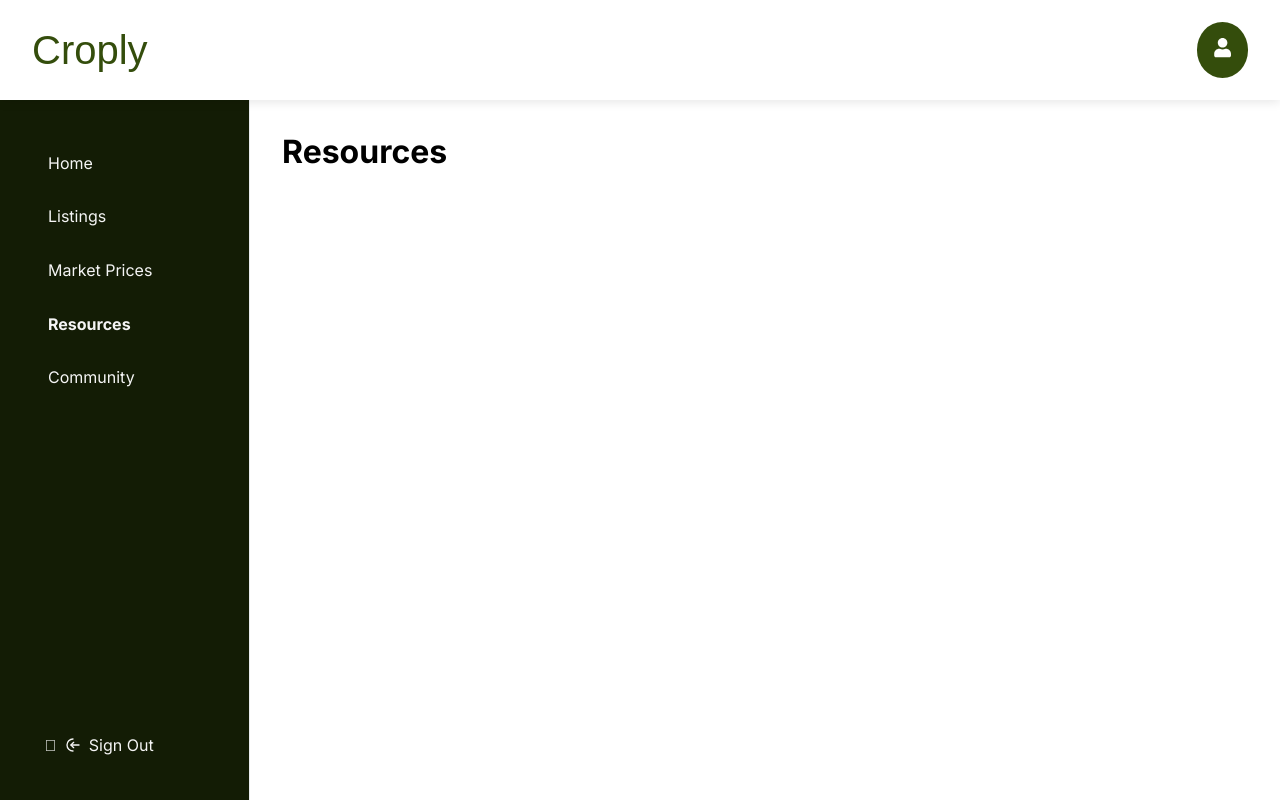
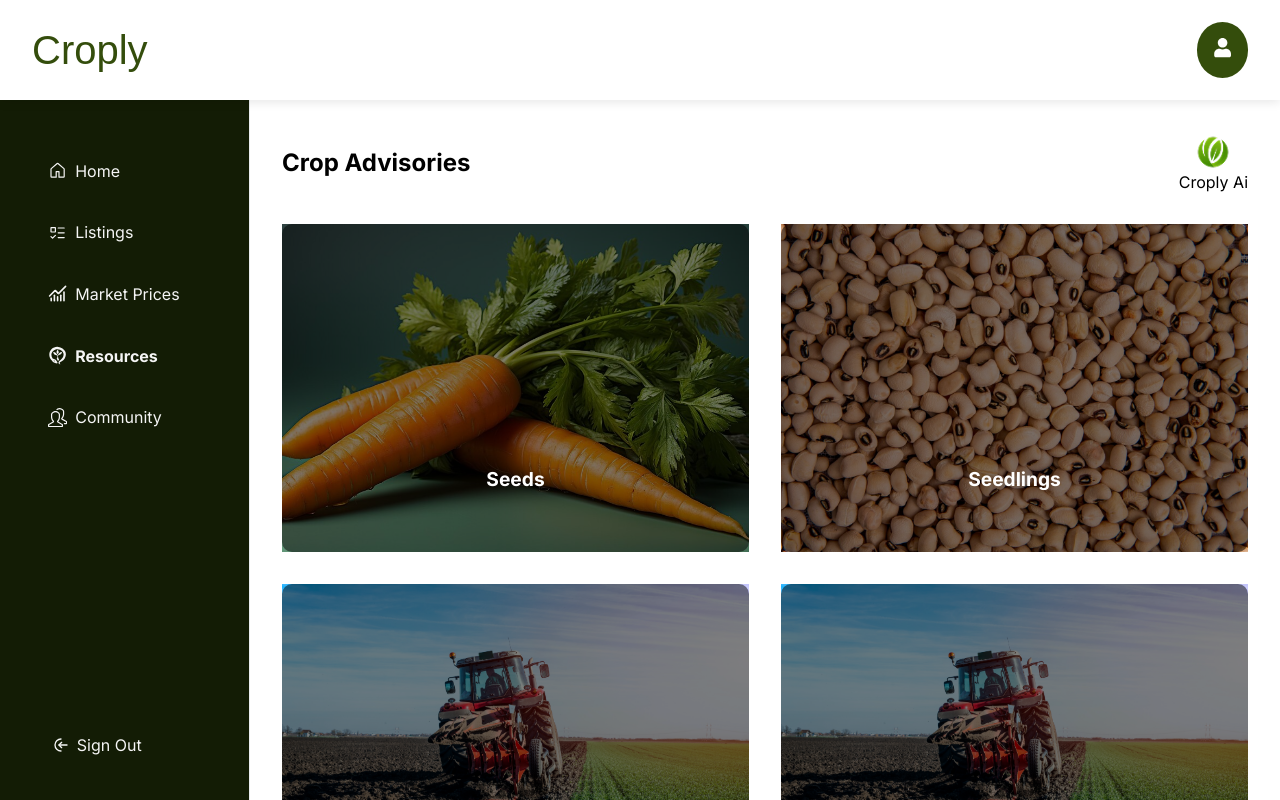
Before and after one commit to mmanueljoe/croply, a React (Vite) app: page /farmer/dashboard/resources in a window 1280 px wide. Shown: the top 800 px of the page. Built offline with nearby package versions, Linux system fonts and the light colour scheme; a web font is replaced by a local one.

Commit message:
added farmer resources page

```diff
--- a/src/App.jsx
+++ b/src/App.jsx
@@ -12,6 +12,7 @@ import LearnMore from './pages/LearnMore/LearnMore';
 import BuyerHome from './pages/BuyerHome/BuyerHome';
 import BuyerMarketplace from './pages/BuyerMarketplace/BuyerMarketplace';
 import FarmerListing from './pages/FarmerListing/FarmerListing';
+import FarmerResources from './pages/FarmerResources/FarmerResources';
 
 function App() {
   return (
@@ -34,7 +35,7 @@ function App() {
               <Route index element={<FarmerHome />} />
               <Route path="listings" element={<FarmerListing />} />
               <Route path="market-prices" element={<h1>Market Prices</h1>} />
-              <Route path="resources" element={<h1>Resources</h1>} />
+              <Route path="resources" element={<FarmerResources />} />
               <Route path="community" element={<h1>Community</h1>}/>
             </Route>
 
--- a/src/components/BuyerDashboard/BuyerDashboard.css
+++ b/src/components/BuyerDashboard/BuyerDashboard.css
@@ -65,21 +65,28 @@
   padding: 0;
   margin: 0;
 }
+
 .bu-sidebar-nav li{
-  margin: 0.75rem 0;
+  margin: 1rem 0;
 }
 
 .bu-sidebar-nav a{
   color: var(--text);
   text-decoration: none;
-  padding: 1rem;
+  padding: 1rem 0;
   border-radius: 6px;
   transition: all 0.2s ease;
-  display: block;
+  display: flex;
+  align-items: center;
   font-size: 1.2rem;
 }
 
-.bu-sidebar-nav a.active{
+.bu-icon{
+  margin-right: 0.5rem;
+  font-size: 1.2rem;
+}
+
+.bu-sidebar-nav a.active, .bu-icon.active{
   font-weight: bold;
 }
 
--- a/src/components/FarmerDashboard/FarmerDashboard.css
+++ b/src/components/FarmerDashboard/FarmerDashboard.css
@@ -85,11 +85,12 @@
 }
 
 .fa-sidebar-nav li {
-  margin: 0.5rem 0;
+  margin: 1rem 0;
 }
 
 .fa-sidebar-nav a{
-  display: block;
+  display: flex;
+  align-items: center;
   padding: 0.8rem 1rem;
   text-decoration: none;
   color: var(--light-bg);
@@ -97,14 +98,22 @@
   transition: all 0.2s ease;
 }
 
+.fa-icon{
+  margin-right: 0.5rem;
+  font-size: 1.2rem;
+  font-weight: bold;
+}
+
 /* Active Link Styling */
-.fa-sidebar-nav a.active{
+.fa-sidebar-nav a.active, .fa-icon.active{
   font-weight: bold;
 }
 
 .fa-sidebar-nav a:hover:not(.active){
   background-color: rgba(255,255,255,0.1);
 }
+
+
 
 
 /* content area */
@@ -130,6 +139,10 @@
   border: none;
   color: var(--light-bg);
   cursor: pointer;
+}
+
+.fa-sign-out::before{
+  content: "";
 }
 
 .fa-sign-out:hover{
--- a/src/components/FarmerDashboard/FarmerDashboard.jsx
+++ b/src/components/FarmerDashboard/FarmerDashboard.jsx
@@ -10,12 +10,27 @@ import {
   FaUsers,
   // FaSignOutAlt
 } from 'react-icons/fa';
+import { SlPeople } from "react-icons/sl";
+import { GiPlantsAndAnimals } from "react-icons/gi";
+import { LuChartNoAxesCombined } from "react-icons/lu";
+import { GoTasklist } from "react-icons/go";
+import { GoHome } from "react-icons/go";
 import { TbArrowLeftToArc } from "react-icons/tb";
 import ProfileModal from '../ProfileModal/ProfileModal';
+import SignOutModalFarmer from '../SignOutModalFarmer/SignOutModalFarmer';
+import { useNavigate } from 'react-router-dom';
 
 const FarmerDashboard = () => {
   const [isMobile, setIsMobile] = useState(false);
   const [isProfileOpen, setProfileOpen] = useState(false);
+  const [isModalOpen, setModalOpen] = useState(false);
+
+  const navigateToHome = useNavigate();
+
+  const handleSignOut = () => {
+    navigateToHome('/');
+    setModalOpen(false);
+  };
 
   useEffect(() => {
     const checkMobile = () => setIsMobile(window.innerWidth <= 768);
@@ -39,7 +54,7 @@ const FarmerDashboard = () => {
       {!isMobile && (
         <nav className="fa-dashboard-nav">
           <div className="fa-nav-left">
-            <Link to='' className='fa-logo-link'>
+            <Link to='/farmer/dashboard' className='fa-logo-link'>
               <span className="fa-logo">Croply</span>
             </Link>
           </div>
@@ -67,15 +82,28 @@ const FarmerDashboard = () => {
               <ul>
                 <li>
                   <NavLink to="" end className={({ isActive }) => isActive ? 'active' : ''}>
+                    <GoHome className='fa-home-icon fa-icon'/>
                     Home
                   </NavLink>
                 </li>
-                <li><NavLink to="listings">Listings</NavLink></li>
-                <li><NavLink to="market-prices">Market Prices</NavLink></li>
-                <li><NavLink to="resources">Resources</NavLink></li>
-                <li><NavLink to="community">Community</NavLink></li>
+                <li>
+                  <NavLink to="listings">
+                    <GoTasklist className='fa-list-icon fa-icon'/>
+                    Listings
+                  </NavLink>
+                </li>
+                <li><NavLink to="market-prices"> <LuChartNoAxesCombined className='fa-market-icon fa-icon'/> Market Prices</NavLink></li>
+                <li><NavLink to="resources">
+                  <GiPlantsAndAnimals className='fa-resources-icon fa-icon'/>
+                  Resources
+                </NavLink></li>
+                <li><NavLink to="community">
+                  <SlPeople className='fa-community-icon fa-icon' />
+                  Community
+                  </NavLink>
+                </li>
               </ul>
-              <button className="fa-sign-out">
+              <button className="fa-sign-out" onClick={() => setModalOpen(true)}>
                 <TbArrowLeftToArc className='fa-sign-icon'/>
                 Sign Out
               </button>
@@ -108,6 +136,12 @@ const FarmerDashboard = () => {
         isOpen={isProfileOpen}
         onClose={() => setProfileOpen(false)}
       />
+
+    <SignOutModalFarmer
+      isOpen={isModalOpen}
+      onClose={() => setModalOpen(false)}
+      onConfirm={handleSignOut}
+    />
     </div>
     </>
   )
--- a/src/components/SignOutModalBuyer/SignOutModalBuyer.css
+++ b/src/components/SignOutModalBuyer/SignOutModalBuyer.css
@@ -71,7 +71,7 @@
 .yes-btn {
   padding: 0.5rem 3rem;
   background: white;
-  border: 2px solid #033B77;
+  border: 2px solid #EF9D2E;
   border-radius: 10px;
   font-size: 1.5rem;
   font-weight: 400;
@@ -83,7 +83,7 @@
 /* Cancel Button */
 .cancel-btn {
   padding: 0.5rem 3rem;
-  background: #033B77;
+  background: #EF9D2E;
   border-radius: 10px;
   font-size: 1.5rem;
   font-weight: 400;
--- /dev/null
+++ b/src/data/farmerResources.js
@@ -0,0 +1,67 @@
+import assets from "../assets";
+
+const farmerResources = [
+    {
+        id:1,
+        title: "Seeds",
+        img: assets.carrot,
+    },
+    {
+        id: 2,
+        title: "Seedlings",
+        img: assets.beans,
+
+    },
+    {
+        id: 3,
+        title: "Machinery",
+        img: assets.tractor,
+    },
+    {
+        id: 4,
+        title: "Agro-Inputs",
+        img: assets.tractor,
+    },
+    {
+        id: 5,
+        title: "Cultivation Process",
+        img: assets.tractor,
+    },
+    {
+        id: 6,
+        title: "Crop Disease Solutions",
+        img: assets.tractor,
+    },
+    // {
+    //     id: 7,
+    //     title: "Market Prices",
+    //     img: assets.market,
+    // },
+    // {
+    //     id: 8,
+    //     title: "Soil Health",
+    //     img: assets.soil,
+    // },
+    // {
+    //     id: 9,
+    //     title: "Irrigation",
+    //     img: assets.irrigation,
+    // },
+    // {
+    //     id: 10,
+    //     title: "Crop Insurance",
+    //     img: assets.insurance,
+    // },
+    // {
+    //     id: 11,
+    //     title: "Machinery",
+    //     img: assets.machinery,
+    // },
+    // {
+    //     id: 12,
+    //     title: "Transport",
+    //     img: assets.transport,
+    // },
+];
+
+export default farmerResources;
--- /dev/null
+++ b/src/pages/FarmerResources/FarmerResources.css
@@ -0,0 +1,87 @@
+.fa-resources-header {
+  display: flex;
+  justify-content: space-between;
+  align-items: center;
+  margin-bottom: 2rem;
+}
+
+.fa-resources-header-ai{
+    display: flex;
+    flex-direction: column;
+}
+
+.fa-resources-header-ai a{
+    display: flex;
+    flex-direction: column;
+    align-items: center;
+    text-decoration: none;
+    color: #000;
+}
+
+.fa-resources-header-ai a img{
+    width: 40px;
+    height: 40px;
+}
+
+.fa-resources-items{
+    display: grid;
+    grid-template-columns: 1fr 1fr;
+    gap: 2rem;
+    margin-bottom: 1rem;
+    position: relative;
+}
+
+
+.fa-resources-item{
+    width: 100%;
+    height: 100%;
+    border-radius: 10px;
+}
+
+.fa-resources-items a{
+    text-decoration: none;
+    color: #000;
+    position: relative;
+    border-radius: 10px;
+    max-width: 800px;
+    display: block;
+}
+
+.fa-resources-item img{
+    width: 100%;
+    height: 100%;
+    object-fit: cover;
+    /* border-radius: 20px; */
+}
+
+.fa-resources-item P{
+    position: absolute;
+    color: #fff;
+    font-size: 1.2rem;
+    font-weight: 700;
+    left: 50%;
+    bottom: 15%;
+    transform: translate(-50%, -50%);
+    display: flex;
+    justify-content: center;
+    align-items: center;
+    text-align: center;
+}
+
+
+.fa-resources-item::before{
+    content: "";
+    background: rgba(0, 0, 0, 0.5);
+    /* z-index: 2; */
+    position: absolute;
+    width: 100%;
+    height: 100%;
+    border-radius: 10px;
+}
+
+
+@media only screen and (max-width: 768px){
+    .fa-resources-items{
+        grid-template-columns: 1fr;
+    }
+}
--- /dev/null
+++ b/src/pages/FarmerResources/FarmerResources.jsx
@@ -0,0 +1,35 @@
+import React from 'react';
+import "./FarmerResources.css";
+import assets from '../../assets';
+import { Link } from 'react-router-dom';
+import farmerResources from '../../data/farmerResources';
+
+const FarmerResources = () => {
+  return (
+    <>
+        <div className='fa-resources-container'>
+            <div className='fa-resources-header'>
+                <h2>Crop Advisories</h2>
+                <div className='fa-resources-header-ai'>
+                    <Link>
+                        <img src={assets.ai_logo} alt="" />
+                        <p>Croply Ai</p>
+                    </Link>
+                </div>
+            </div>
+            <div className='fa-resources-items'>
+                {farmerResources.map((resource) => (
+                    <Link key={resource.id} to={`/farmer/resources/${resource.id}`}>
+                        <div className='fa-resources-item'>
+                            <img src={resource.img} alt={resource.title} />
+                            <p>{resource.title}</p>
+                        </div>
+                    </Link>
+                ))}
+            </div>
+        </div>
+    </>
+  );
+}
+
+export default FarmerResources;
```
Also changed, not shown: src/components/BuyerDashboard/BuyerDasboard.jsx (+21 -4 lines), src/components/SignOutModalFarmer/SignOutModalFarmer.css (+93 -0 lines), src/components/SignOutModalFarmer/SignOutModalFarmer.jsx (+10 -10 lines).
